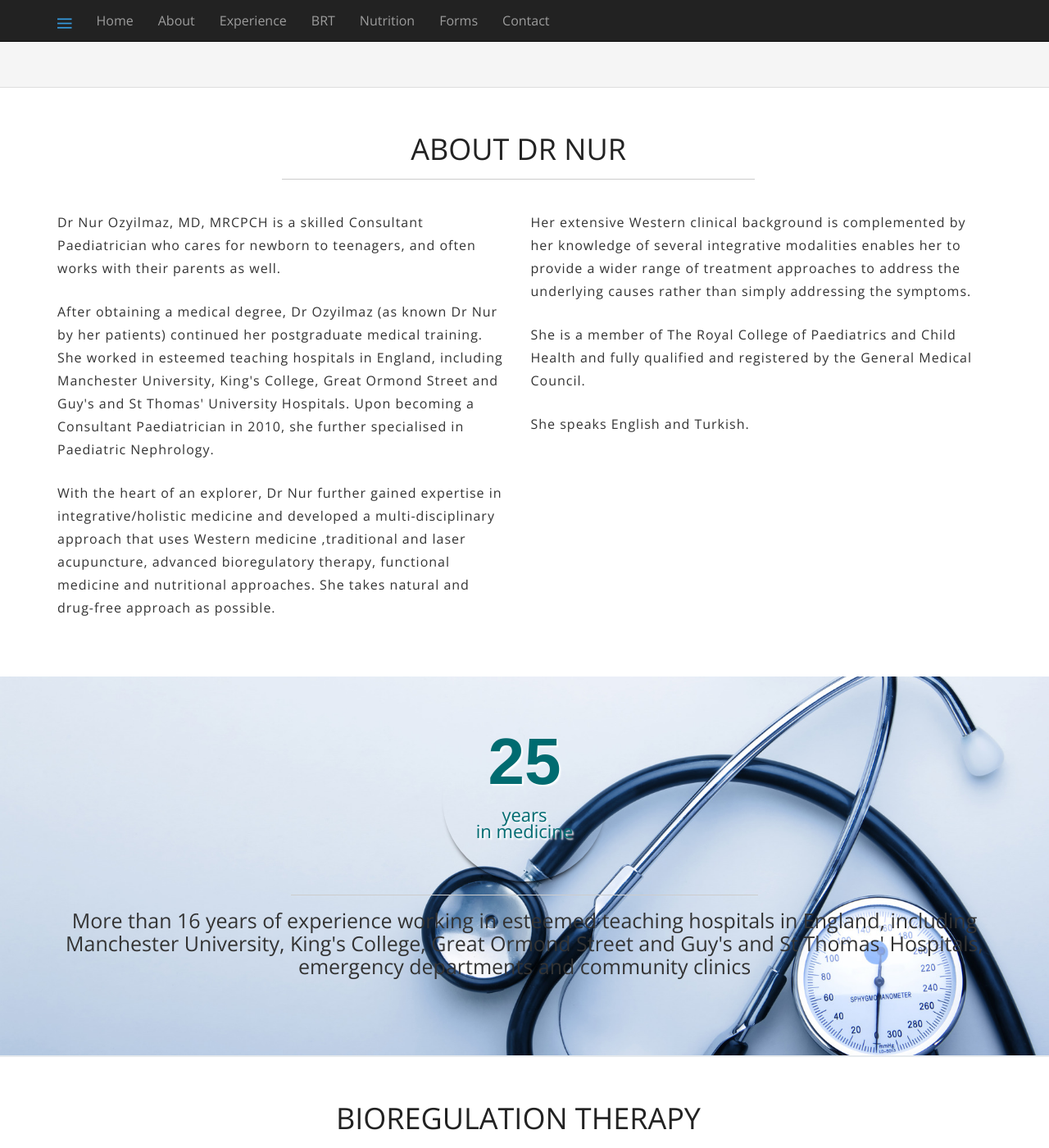
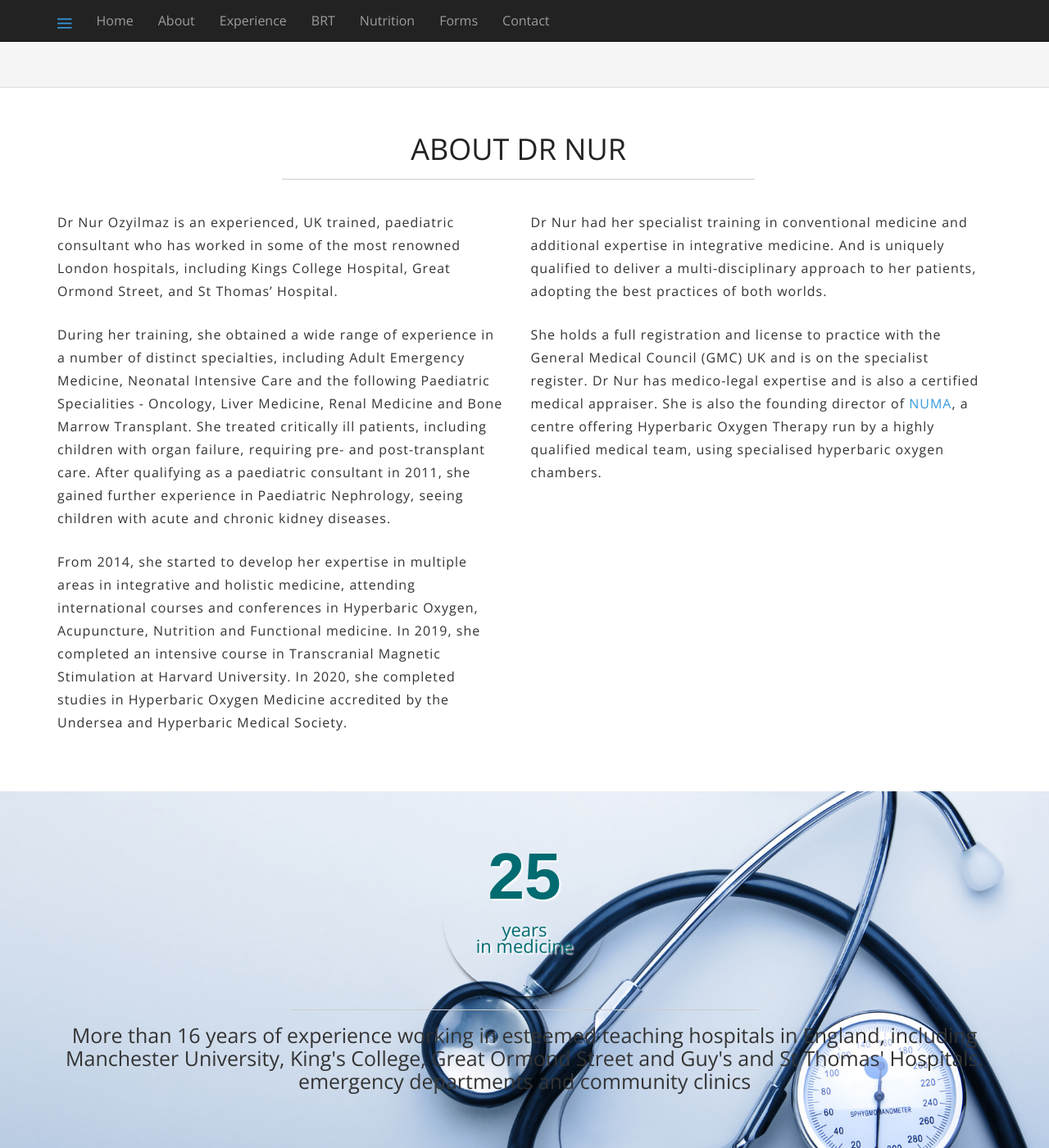
Before and after one commit to huseyinozyilmaz/drnurdan.com, a Jekyll site: the page built from index.html, in a window 1280 px wide and 1400 px high, scrolled down 882 px. Shown: the whole window at 82% size. Built offline with Jekyll 4.4.1, drawn with Linux system fonts in a browser that asks for light colours.

Commit message:
Updated about DR NUR section

```diff
--- a/_includes/about.html
+++ b/_includes/about.html
@@ -1,3 +1,3 @@
-<p>Dr Nur Ozyilmaz, MD, MRCPCH is a skilled Consultant Paediatrician who cares for newborn to teenagers, and often works with their parents as well.</p>
-<p>After obtaining a medical degree, Dr Ozyilmaz (as known Dr Nur by her patients) continued her postgraduate medical training. She worked in esteemed teaching hospitals in England, including Manchester University, King's College, Great Ormond Street and Guy's and St Thomas' University Hospitals. Upon becoming a Consultant Paediatrician in 2010, she further specialised in Paediatric Nephrology.</p>
-<p>With the heart of an explorer, Dr Nur further gained expertise in integrative/holistic medicine and developed a multi-disciplinary approach that uses Western medicine ,traditional and laser acupuncture, advanced bioregulatory therapy, functional medicine and nutritional approaches. She takes natural and drug-free approach as possible.</p>
+<p>Dr Nur Ozyilmaz is an experienced, UK trained, paediatric consultant who has worked in some of the most renowned London hospitals, including Kings College Hospital, Great Ormond Street, and St Thomas’ Hospital.</p>
+<p>During her training, she obtained a wide range of experience in a number of distinct specialties, including Adult Emergency Medicine, Neonatal Intensive Care and the following Paediatric Specialities - Oncology, Liver Medicine, Renal Medicine and Bone Marrow Transplant. She treated critically ill patients, including children with organ failure, requiring pre- and post-transplant care. After qualifying as a paediatric consultant in 2011, she gained further experience in Paediatric Nephrology, seeing children with acute and chronic kidney diseases.</p>
+<p>From 2014, she started to develop her expertise in multiple areas in integrative and holistic medicine, attending international courses and conferences in Hyperbaric Oxygen, Acupuncture, Nutrition and Functional medicine. In 2019, she completed an intensive course in Transcranial Magnetic Stimulation at Harvard University. In 2020, she completed studies in Hyperbaric Oxygen Medicine accredited by the Undersea and Hyperbaric Medical Society.</p>
--- a/_includes/about2.html
+++ b/_includes/about2.html
@@ -1,3 +1,2 @@
-<p>Her extensive Western clinical background is complemented by her knowledge of several integrative modalities enables her to provide a wider range of treatment approaches to address the underlying causes rather than simply addressing the symptoms.</p>
-<p>She is a member of The Royal College of Paediatrics and Child Health and fully qualified and registered by the General Medical Council.</p>
-<p>She speaks English and Turkish.</p>
+<p>Dr Nur had her specialist training in conventional medicine and additional expertise in integrative medicine. And is uniquely qualified to deliver a multi-disciplinary approach to her patients, adopting the best practices of both worlds.</p>
+<p>She holds a full registration and license to practice with the General Medical Council (GMC) UK and is on the specialist register. Dr Nur has medico-legal expertise and is also a certified medical appraiser. She is also the founding director of <a href="https://numaoxygen.com" title="NUMA">NUMA</a>, a centre offering Hyperbaric Oxygen Therapy run by a highly qualified medical team, using specialised hyperbaric oxygen chambers.</p>
```
